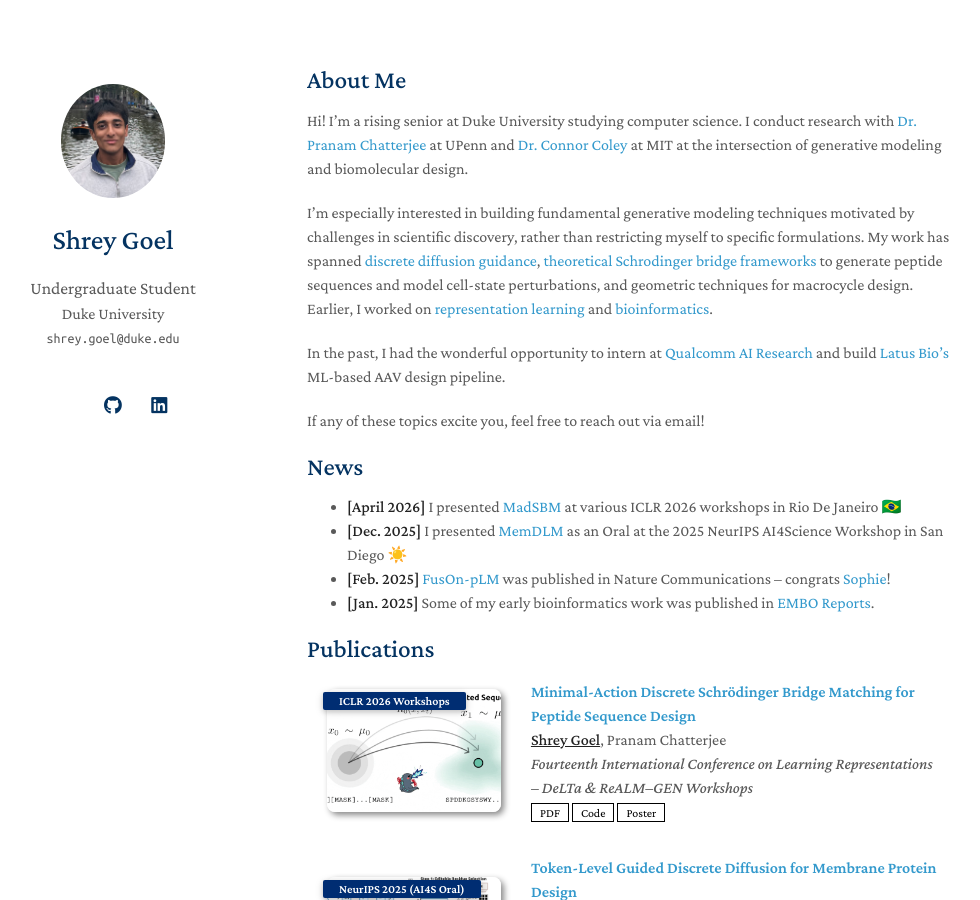
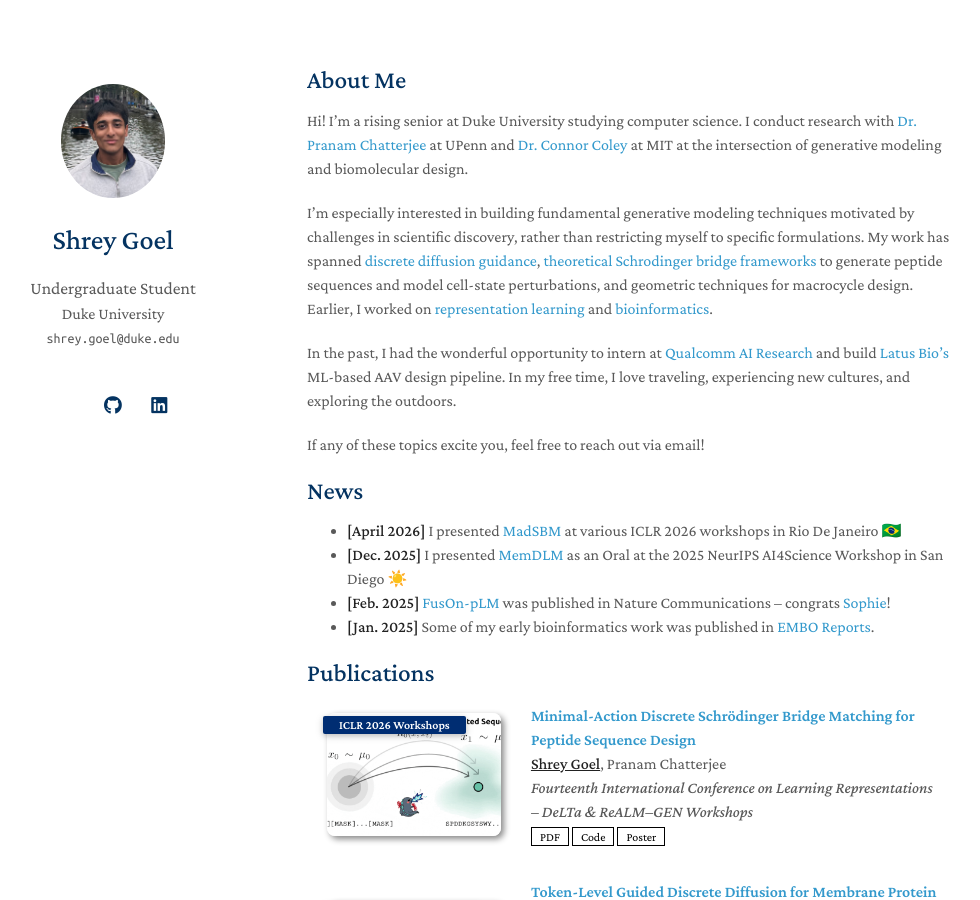
Before and after one commit to shreygoel09/shreygoel09.github.io, a Jekyll site: the page built from index.md, in a window 1280 px wide and 900 px high. Shown: the whole window, without its empty margins (163-1143 px from the left). Built offline with Jekyll 4.4.1, drawn with Linux system fonts in a browser that asks for light colours; a style sheet for code colours, icons or effects is not loaded; our own code applies the rules of GitHub Pages for plain Markdown files.

Commit message:
Update index.md

```diff
--- a/index.md
+++ b/index.md
@@ -8,7 +8,7 @@ Hi! I’m a rising senior at Duke University studying computer science. I conduc
 
 I’m especially interested in building fundamental generative modeling techniques motivated by challenges in scientific discovery, rather than restricting myself to specific formulations. My work has spanned [discrete diffusion guidance](https://arxiv.org/abs/2410.16735), [theoretical Schrodinger bridge frameworks](https://openreview.net/forum?id=94KB26ww3D) to generate peptide sequences and model cell-state perturbations, and geometric techniques for macrocycle design. Earlier, I worked on [representation learning](https://www.nature.com/articles/s41467-025-56745-6) and [bioinformatics](https://link.springer.com/article/10.1038/s44319-025-00371-2).
 
-In the past, I had the wonderful opportunity to intern at [Qualcomm AI Research](https://www.qualcomm.com/research/artificial-intelligence) and build [Latus Bio’s](https://www.latusbio.com/) ML-based AAV design pipeline.
+In the past, I had the wonderful opportunity to intern at [Qualcomm AI Research](https://www.qualcomm.com/research/artificial-intelligence) and build [Latus Bio’s](https://www.latusbio.com/) ML-based AAV design pipeline. In my free time, I love traveling, experiencing new cultures, and exploring the outdoors.
 
 If any of these topics excite you, feel free to reach out via email!
 
```
